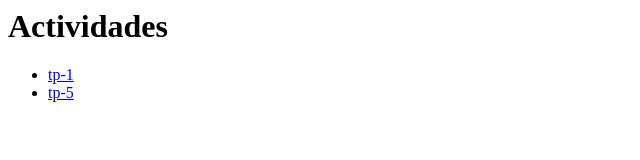
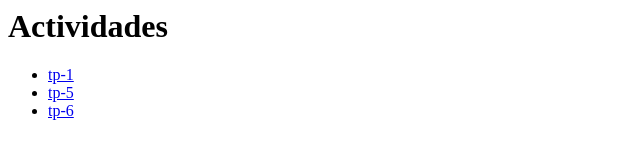
Before and after one commit to MimiRivero/plataformas-moviles-entregas, a plain HTML site: page index.html in a window 1280 px wide. Shown: the full height of the page, 0-640 px from the left. Drawn offline with Linux system fonts and the light colour scheme.

Commit message:
Update index.html

```diff
--- a/index.html
+++ b/index.html
@@ -8,6 +8,7 @@
     <ul>
       <li><a href="https://mimirivero.github.io/plataformas-moviles-entregas/tp-1/">tp-1</a></li>
       <li><a href="https://mimirivero.github.io/plataformas-moviles-entregas/tp-5/">tp-5</a></li>
+      <li><a href="https://mimirivero.github.io/plataformas-moviles-entregas/tp-6/">tp-6</a></li>
     </ul>
   </body>
 </html
```
